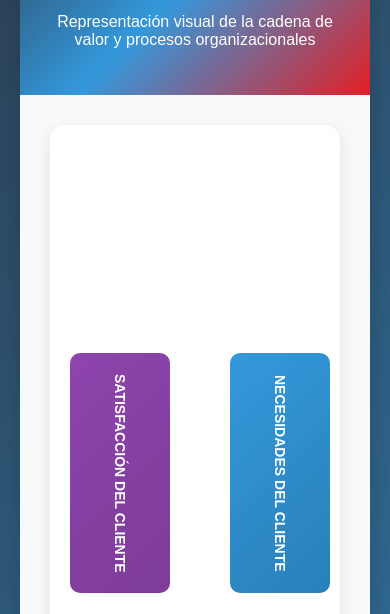
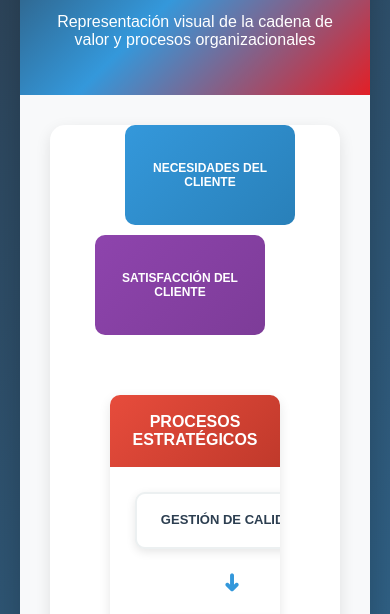
Before and after one commit to juanPabloGomezb/gestion, a plain HTML site: page pages/mapaProcesos.html in a window 390 px wide. Shown: the part 221-835 px from the top of the page. Drawn offline with Linux system fonts and the light colour scheme.

Commit message:
procesos

```diff
--- a/pages/mapaProcesos.html
+++ b/pages/mapaProcesos.html
@@ -44,18 +44,18 @@
         .mapa-visual {
             background: white;
             border-radius: 15px;
-            padding: 30px;
+            padding: 40px;
             box-shadow: 0 5px 15px rgba(0,0,0,0.1);
             margin-bottom: 30px;
         }
         .proceso-layer {
-            margin-bottom: 25px;
+            margin-bottom: 30px;
             border-radius: 10px;
             overflow: hidden;
             box-shadow: 0 4px 12px rgba(0,0,0,0.1);
         }
         .layer-header {
-            padding: 15px;
+            padding: 18px;
             font-weight: bold;
             color: white;
             text-align: center;
@@ -68,22 +68,26 @@
             display: flex;
             justify-content: space-around;
             align-items: center;
-            padding: 20px;
+            padding: 25px;
             background: rgba(255,255,255,0.95);
-            min-height: 80px;
+            min-height: 90px;
+            flex-wrap: wrap;
+            gap: 10px;
         }
         .proceso-box {
             background: white;
-            padding: 15px;
+            padding: 18px 15px;
             border-radius: 10px;
             border: 2px solid #ecf0f1;
             box-shadow: 0 3px 10px rgba(0,0,0,0.1);
             text-align: center;
-            min-width: 140px;
-            font-size: 12px;
+            min-width: 160px;
+            max-width: 180px;
+            font-size: 13px;
             font-weight: bold;
             color: #2c3e50;
             transition: transform 0.3s ease, box-shadow 0.3s ease;
+            line-height: 1.3;
         }
         .proceso-box:hover {
             transform: translateY(-3px);
@@ -93,48 +97,52 @@
             font-size: 24px;
             color: #3498db;
             font-weight: bold;
+            margin: 0 5px;
         }
         .necesidades-cliente {
             background: linear-gradient(135deg, #3498db 0%, #2980b9 100%);
             color: white;
             writing-mode: vertical-lr;
             text-orientation: mixed;
-            padding: 20px;
+            padding: 25px 15px;
             border-radius: 10px;
             font-weight: bold;
             display: flex;
             align-items: center;
             justify-content: center;
             font-size: 14px;
-            min-height: 200px;
+            min-height: 250px;
             position: absolute;
-            left: 30px;
+            left: 15px;
             top: 50%;
             transform: translateY(-50%);
-            width: 60px;
+            width: 70px;
+            text-align: center;
         }
         .satisfaccion-cliente {
             background: linear-gradient(135deg, #8e44ad 0%, #7d3c98 100%);
             color: white;
             writing-mode: vertical-lr;
             text-orientation: mixed;
-            padding: 20px;
+            padding: 25px 15px;
             border-radius: 10px;
             font-weight: bold;
             display: flex;
             align-items: center;
             justify-content: center;
             font-size: 14px;
-            min-height: 200px;
+            min-height: 250px;
             position: absolute;
-            right: 30px;
+            right: 15px;
             top: 50%;
             transform: translateY(-50%);
-            width: 60px;
+            width: 70px;
+            text-align: center;
         }
         .mapa-wrapper {
             position: relative;
-            margin: 0 120px;
+            margin: 0 110px;
+            min-height: 400px;
         }
         .detalle-procesos {
             margin-top: 30px;
@@ -235,6 +243,40 @@
             padding: 20px;
             text-align: center;
             font-size: 12px;
+        }
+
+        /* Mejoras responsivas */
+        @media (max-width: 1200px) {
+            .mapa-wrapper {
+                margin: 0 90px;
+            }
+            .necesidades-cliente, .satisfaccion-cliente {
+                width: 60px;
+                font-size: 12px;
+                padding: 20px 10px;
+            }
+        }
+
+        @media (max-width: 768px) {
+            .proceso-boxes {
+                flex-direction: column;
+                align-items: center;
+            }
+            .arrow {
+                transform: rotate(90deg);
+                margin: 10px 0;
+            }
+            .mapa-wrapper {
+                margin: 0 20px;
+            }
+            .necesidades-cliente, .satisfaccion-cliente {
+                position: relative;
+                writing-mode: horizontal-tb;
+                width: auto;
+                height: 60px;
+                min-height: auto;
+                margin: 10px 0;
+            }
         }
     </style>
 </head>
@@ -505,7 +547,7 @@
 
                             <div class="proceso-detalle apoyo">
                                 <div class="proceso-nombre">Gestión Financiera</div>
-                                <div class="proceso-descripción">
+                                <div class="proceso-descripcion">
                                     Planificación financiera, control presupuestario, tesorería y relaciones con inversionistas.
                                 </div>
                                 <div class="proceso-kpis">
```
